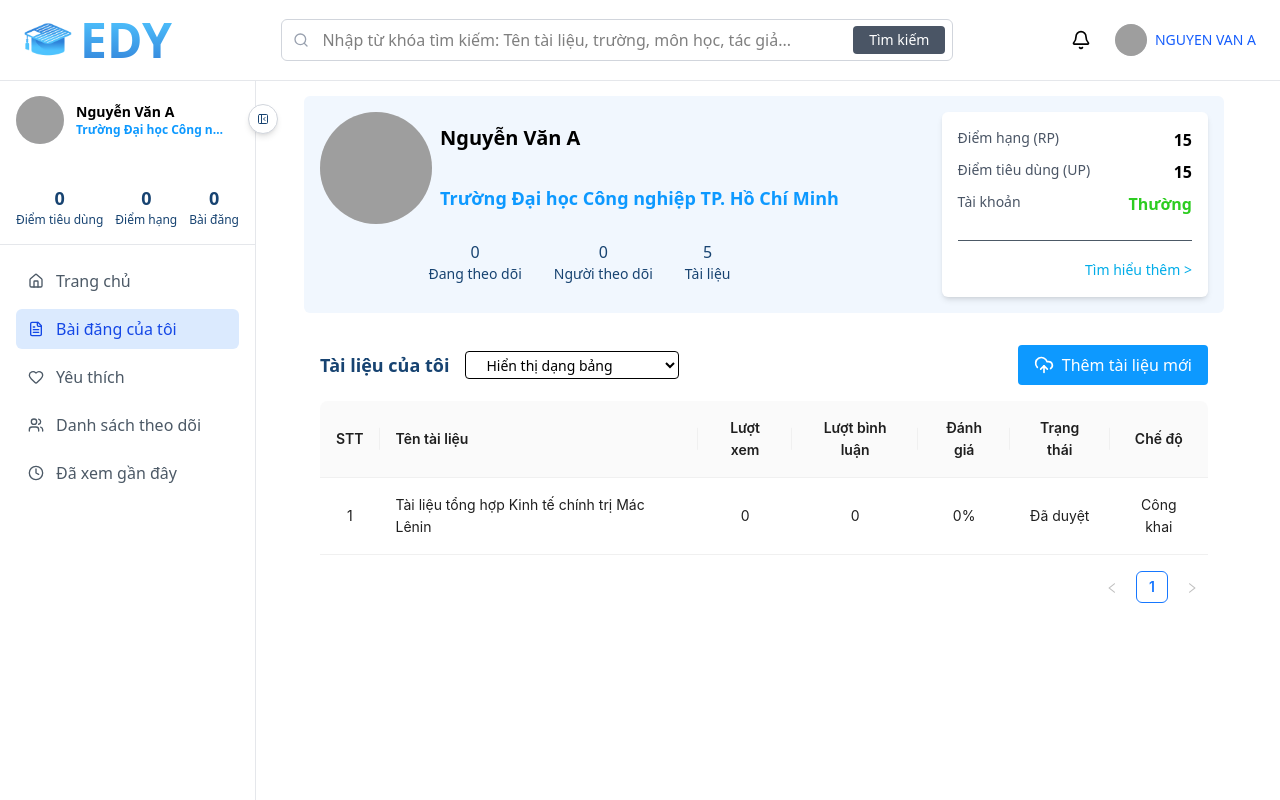
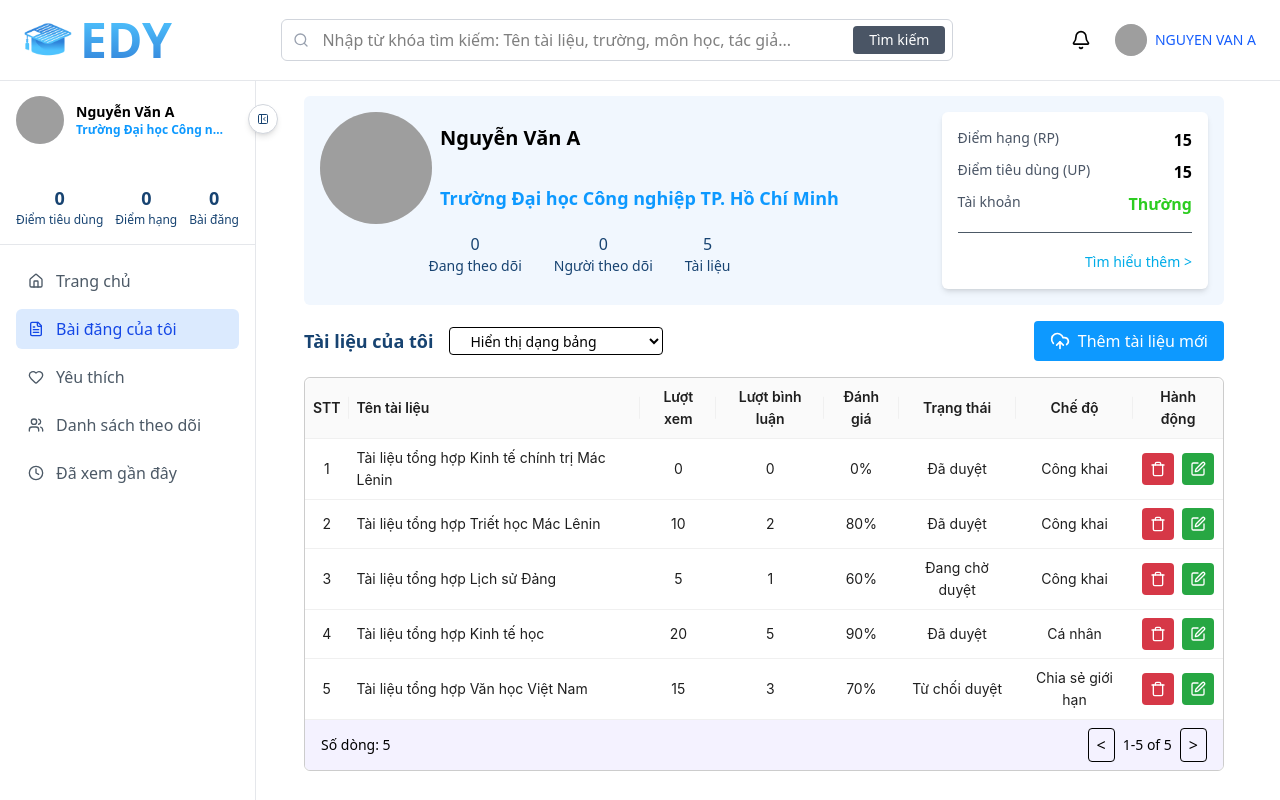
Before and after one commit to ldp2003/Edy_FE, a React (Vite) app: page /personal-posts in a window 1280 px wide. Built offline with nearby package versions, Linux system fonts and the light colour scheme; grey boxes are pictures that could not be loaded.

Commit message:
feat: Add action buttons to PostTable and enhance styling in related components

```diff
--- a/src/components/common/point/PostsPointBox.tsx
+++ b/src/components/common/point/PostsPointBox.tsx
@@ -28,7 +28,7 @@ const PostsPointBox: React.FC<PostsPointBoxProps> = ({
         </div>
       </div>
       <div
-        className="text-right mt-6 border-t-[0.5px] pt-4"
+        className="text-right mt-4 border-t-[0.5px] pt-4"
         style={{ borderColor: "var(--secondary-text-color)" }}
       >
         <a href="#" className=" text-sm" style={{ color: "var(--link-color)" }}>
--- a/src/components/user/personalPosts/PersonalPostList.tsx
+++ b/src/components/user/personalPosts/PersonalPostList.tsx
@@ -19,7 +19,7 @@ const PersonalPostList: React.FC = () => {
   };
 
   return (
-    <div className="p-4">
+    <div className="">
       <div className="flex flex-row justify-between items-center gap-4 mb-4">
         <div className="flex flex-row gap-4">
           <h1
--- a/src/components/user/personalPosts/PostTable.tsx
+++ b/src/components/user/personalPosts/PostTable.tsx
@@ -1,6 +1,7 @@
 import React from "react";
 import { Table } from "antd";
 import type { ColumnsType } from "antd/es/table";
+import { Trash, Edit } from "lucide-react";
 
 interface Post {
   key: string;
@@ -56,6 +57,29 @@ const PostTable: React.FC = () => {
       key: "mode",
       align: "center",
     },
+    {
+      title: "Hành động",
+      key: "action",
+      align: "center",
+      render: () => (
+        <div className="flex gap-2 justify-center">
+          <button
+            className="p-2  text-white rounded hover:bg-red-600"
+            style={{ backgroundColor: "var(--red-button-color)" }}
+            onClick={() => console.log("Delete action triggered")}
+          >
+            <Trash className="w-4 h-4" />
+          </button>
+          <button
+            className="p-2  text-white rounded hover:bg-blue-600"
+            style={{ backgroundColor: "var(--green-button-color)" }}
+            onClick={() => console.log("Edit action triggered")}
+          >
+            <Edit className="w-4 h-4" />
+          </button>
+        </div>
+      ),
+    },
   ];
 
   const data: Post[] = [
@@ -69,11 +93,79 @@ const PostTable: React.FC = () => {
       status: "Đã duyệt",
       mode: "Công khai",
     },
-    // Thêm các bài đăng khác ở đây
+    {
+      key: "2",
+      index: 2,
+      title: "Tài liệu tổng hợp Triết học Mác Lênin",
+      views: 10,
+      comments: 2,
+      rating: "80%",
+      status: "Đã duyệt",
+      mode: "Công khai",
+    },
+    {
+      key: "3",
+      index: 3,
+      title: "Tài liệu tổng hợp Lịch sử Đảng",
+      views: 5,
+      comments: 1,
+      rating: "60%",
+      status: "Đang chờ duyệt",
+      mode: "Công khai",
+    },
+    {
+      key: "4",
+      index: 4,
+      title: "Tài liệu tổng hợp Kinh tế học",
+      views: 20,
+      comments: 5,
+      rating: "90%",
+      status: "Đã duyệt",
+      mode: "Cá nhân",
+    },
+    {
+      key: "5",
+      index: 5,
+      title: "Tài liệu tổng hợp Văn học Việt Nam",
+      views: 15,
+      comments: 3,
+      rating: "70%",
+      status: "Từ chối duyệt",
+      mode: "Chia sẻ giới hạn",
+    },
   ];
 
   return (
-    <Table columns={columns} dataSource={data} pagination={{ pageSize: 5 }} />
+    <div
+      className="rounded-md overflow-hidden w-full"
+      style={{ border: "1px solid rgba(0, 0, 0, 0.2)" }}
+    >
+      <Table
+        columns={columns}
+        dataSource={data}
+        pagination={false}
+        size="small"
+      />
+      <div
+        className="flex justify-between items-center px-4 py-2"
+        style={{
+          backgroundColor: "var(--page-nav-color)",
+        }}
+      >
+        <span className="text-sm">Số dòng: {data.length}</span>
+        <div className="flex gap-2">
+          <button className="px-2 py-1 border rounded hover:bg-gray-200">
+            &lt;
+          </button>
+          <span className="text-sm flex items-center">
+            1-5 of {data.length}
+          </span>
+          <button className="px-2 py-1 border rounded hover:bg-gray-200">
+            &gt;
+          </button>
+        </div>
+      </div>
+    </div>
   );
 };
 
--- a/src/components/user/personalPosts/UserInfoHeader.tsx
+++ b/src/components/user/personalPosts/UserInfoHeader.tsx
@@ -7,7 +7,7 @@ const UserInfoHeader: React.FC = () => {
       className="flex items-start justify-between p-4 rounded-md mb-4"
       style={{ backgroundColor: "var( --field-background-color)" }}
     >
-      <div className="flex flex-col items-center gap-4">
+      <div className="flex flex-col items-center gap-2">
         <div className="flex flex-row text-left items-center gap-2">
           <div className="w-28 h-28 rounded-full bg-gray-200 flex items-center justify-center overflow-hidden">
             <img
--- a/src/index.css
+++ b/src/index.css
@@ -9,4 +9,7 @@
   --link-color: #00ace8;
   --card-background-color: #eff2f3;
   --field-background-color: #f1f7fe;
+  --green-button-color: #27a743;
+  --red-button-color: #d63847;
+  --page-nav-color: #f4f2ff;
 }
```
Also changed, not shown: src/components/user/personalPosts/PostRow.tsx (deleted).
